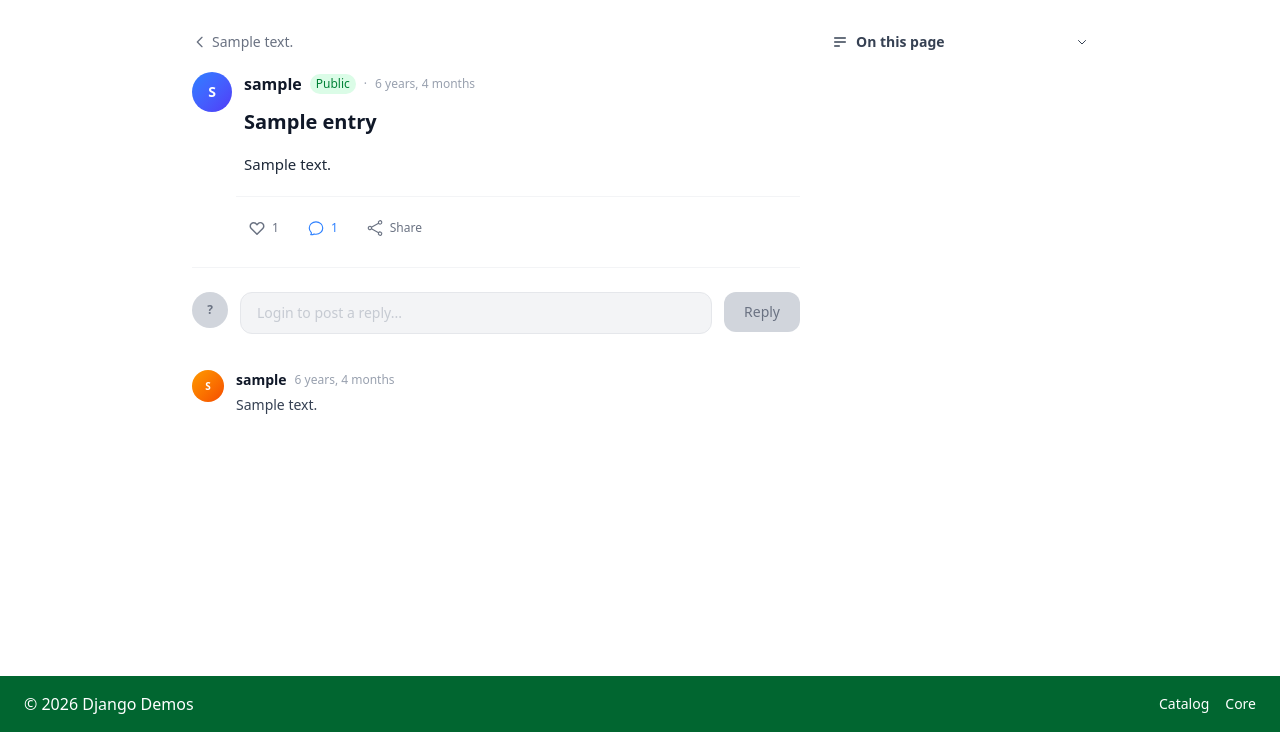
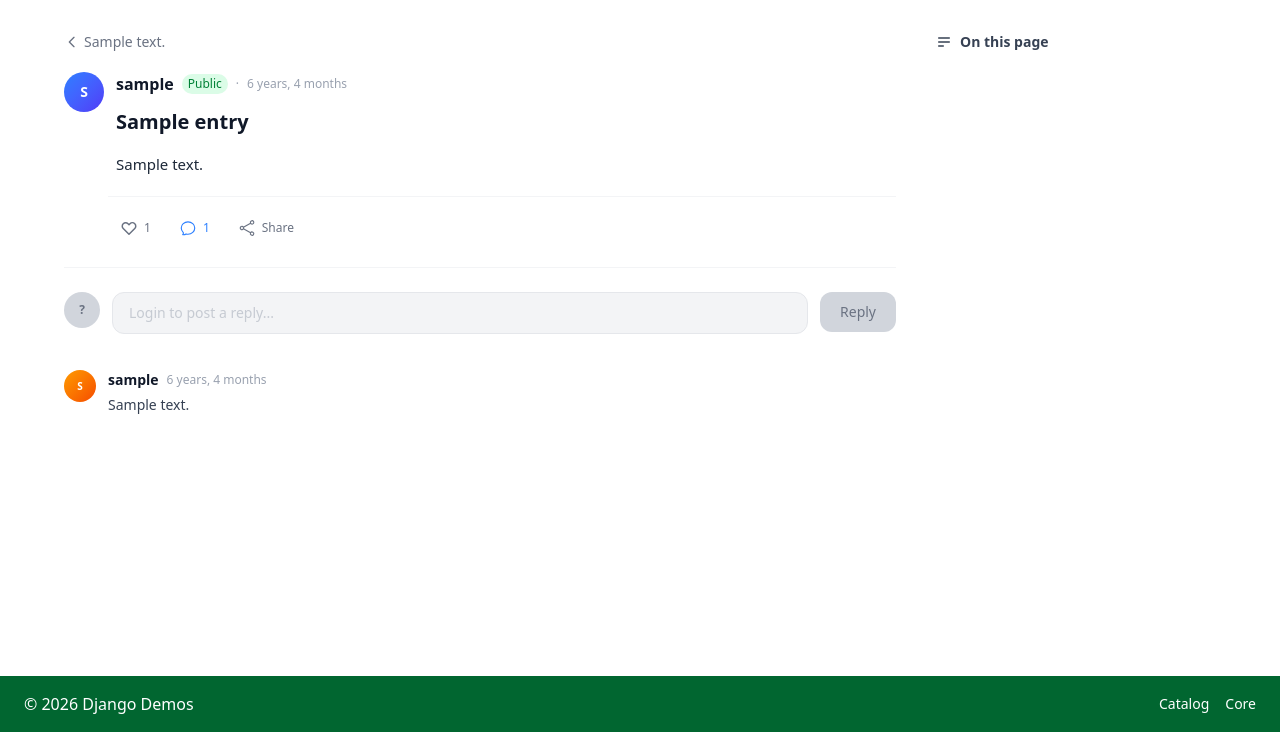
Before and after one commit to interset-wq/learner, a Django app: page /learning_logs/entry/1/ in a window 1280 px wide. Shown: the part 68-800 px from the top of the page. Run offline with Django 5.2, Linux system fonts and the light colour scheme; tables that the repository leaves empty hold one stand-in row (values such as "Sample post").

Commit message:
fix: unified TOC with CSS Grid layout, responsive sidebar

```diff
--- a/learning_logs/templates/learning_logs/entry_detail.html
+++ b/learning_logs/templates/learning_logs/entry_detail.html
@@ -9,8 +9,8 @@
 {% endblock %}
 
 {% block content %}
-  <div class="max-w-4xl mx-auto flex gap-8">
-    <div class="flex-1 min-w-0 max-w-2xl">
+  <div class="max-w-6xl mx-auto lg:grid lg:grid-cols-[1fr_280px] lg:gap-10">
+    <div class="min-w-0">
     <div class="mb-4">
       <a href="{% url 'learning_logs:topic' topic.id %}" class="text-sm text-gray-500 dark:text-gray-400 hover:text-blue-500 transition-colors inline-flex items-center gap-1">
         <svg class="w-4 h-4" fill="none" viewBox="0 0 24 24" stroke="currentColor" stroke-width="2">
@@ -21,7 +21,7 @@
     </div>
 
     {% if entry.toc_html %}
-    <div class="lg:hidden mb-6 toc-container">
+    <div class="toc-container mb-6 lg:mb-0 lg:hidden">
       <button class="toc-toggle flex items-center gap-2 text-sm font-semibold text-gray-700 dark:text-gray-300 mb-2 w-full bg-gray-50 dark:bg-gray-700/50 px-4 py-2.5 rounded-lg border border-gray-200 dark:border-gray-600">
         <svg class="w-4 h-4" fill="none" viewBox="0 0 24 24" stroke="currentColor" stroke-width="2">
           <path stroke-linecap="round" stroke-linejoin="round" d="M4 6h16M4 12h16M4 18h7" />
@@ -156,7 +156,7 @@
     {% endif %}
     </div>
 
-    <aside class="w-64 flex-shrink-0 hidden lg:block">
+    <aside class="hidden lg:block">
       <div class="sticky top-8">
         {% if entry.toc_html %}
         <div class="toc-container">
@@ -165,9 +165,6 @@
               <path stroke-linecap="round" stroke-linejoin="round" d="M4 6h16M4 12h16M4 18h7" />
             </svg>
             On this page
-            <svg class="w-3 h-3 ml-auto transition-transform duration-200" fill="none" viewBox="0 0 24 24" stroke="currentColor" stroke-width="2">
-              <path stroke-linecap="round" stroke-linejoin="round" d="M19 9l-7 7-7-7" />
-            </svg>
           </button>
           <div class="toc-content text-sm text-gray-600 dark:text-gray-400 border-l-2 border-gray-200 dark:border-gray-700 pl-3 space-y-1.5">
             {{ entry.toc_html }}
--- a/learning_logs/templates/learning_logs/public_topics.html
+++ b/learning_logs/templates/learning_logs/public_topics.html
@@ -3,12 +3,12 @@
 {% block title %}Explore{% endblock %}
 
 {% block content %}
-  <div class="max-w-3xl mx-auto">
+  <div class="max-w-5xl mx-auto">
     <div class="pb-6 mb-10">
       <h1 class="text-3xl font-bold text-gray-800 dark:text-white tracking-tight">Explore Public Topics</h1>
     </div>
 
-    <ul id="item-list" class="grid grid-cols-1 md:grid-cols-2 gap-6 list-none p-0 m-0">
+    <ul id="item-list" class="grid grid-cols-1 md:grid-cols-2 lg:grid-cols-3 gap-6 list-none p-0 m-0">
       {% for topic in topics %}
         <li class="bg-white dark:bg-gray-800 rounded-2xl border border-gray-100 dark:border-gray-700 p-6 shadow-sm hover:shadow-xl hover:border-blue-300 dark:hover:border-blue-500 transition-all duration-300 transform hover:-translate-y-1 active:translate-y-0">
           <div class="flex items-center gap-2 mb-3">
--- a/learning_logs/templates/learning_logs/topic.html
+++ b/learning_logs/templates/learning_logs/topic.html
@@ -4,7 +4,7 @@
 {% block title %}{{ topic.text }}{% endblock %}
 
 {% block content %}
-  <div class="max-w-2xl mx-auto">
+  <div class="max-w-4xl mx-auto">
     <div class="mb-6">
       <div class="flex items-center gap-3 mb-2">
         <h1 class="text-2xl font-bold text-gray-900 dark:text-white">{{ topic.text }}</h1>
--- a/learning_logs/templates/learning_logs/topics.html
+++ b/learning_logs/templates/learning_logs/topics.html
@@ -3,7 +3,7 @@
 {% block title %}Topics{% endblock %}
 
 {% block content %}
-  <div class="max-w-3xl mx-auto">
+  <div class="max-w-5xl mx-auto">
     <div class="flex flex-row justify-between pb-6 mb-10">
       <h1 class="text-3xl font-bold text-gray-800 dark:text-white tracking-tight">Topics</h1>
       <a href="{% url 'learning_logs:new_topic' %}"
--- a/pyproject.toml
+++ b/pyproject.toml
@@ -1,6 +1,6 @@
 [project]
 name = "learning-log"
-version = "2.1.1"
+version = "2.1.2"
 description = "A collection of Django demo applications: catalog, learning logs, polls, and accounts"
 readme = "README.md"
 requires-python = ">=3.13"
```
Also changed, not shown: static/css/output.css.
